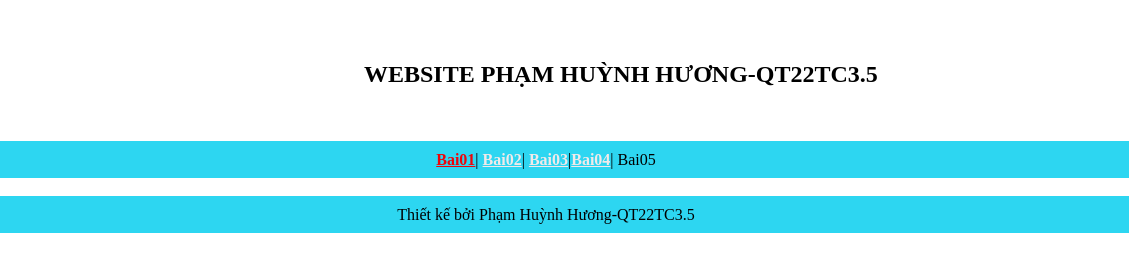
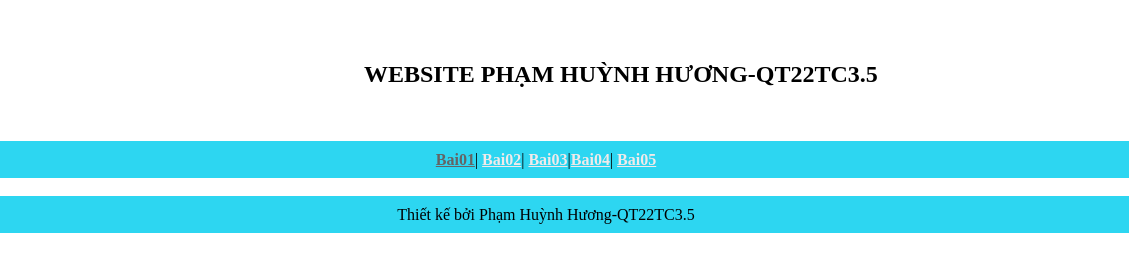
Before and after one commit to huynhhuon/huynhhuong1.github.io, a plain HTML site: page logo/index.html in a window 1280 px wide. In both pictures the pointer is over the link "Bai01". Shown: the top 272 px of the page, 151-1280 px from the left. Drawn offline with Linux system fonts and the light colour scheme.

Commit message:
Add files via upload

```diff
--- a/logo/index.html
+++ b/logo/index.html
@@ -12,7 +12,7 @@ a:visited {
     color: #F7F5F5;
 }
 a:hover {
-    color: #EF0408;
+    color: #646464;
 }
 a:active {
     color: #E7ED09;
@@ -21,6 +21,7 @@ a:active {
 </head>
 
 <body>
+
 <table width="1378" height="204" border="0" cellpadding="0" cellspacing="0">
   <tbody>
     <tr>
@@ -28,13 +29,13 @@ a:active {
       <td width="871"><h2>WEBSITE PHẠM HUỲNH HƯƠNG-QT22TC3.5</h2></td>
     </tr>
     <tr>
-      <td height="37" colspan="2" bgcolor="#2DD6F1" style="text-align: center"><a href="../bai01/index.html">Bai01</a>| <a href="../bai02/index.html">Bai02</a>| <a href="../bai03/index.html">Bai03</a>|<a href="../bai04/index.html">Bai04</a>| Bai05</td>
+      <td height="37" colspan="2" bgcolor="#2DD6F1" style="text-align: center"><a href="../bai01/index.html">Bai01</a>| <a href="../bai02/index.html">Bai02</a>| <a href="../bai03/index.html">Bai03</a>|<a href="../bai04/Bai04.html">Bai04</a>| <a href="../bai05/index.html">Bai05</a></td>
     </tr>
     <tr>
       <td colspan="2">&nbsp;</td>
     </tr>
     <tr>
-		<td height="37"colspan="2" align="center" bgcolor="#2DD6F1">Thiết kế bởi Phạm Huỳnh Hương-QT22TC3.5</td>
+      <td height="37"colspan="2" align="center" bgcolor="#2DD6F1">Thiết kế bởi Phạm Huỳnh Hương-QT22TC3.5</td>
     </tr>
   </tbody>
 </table>
```
